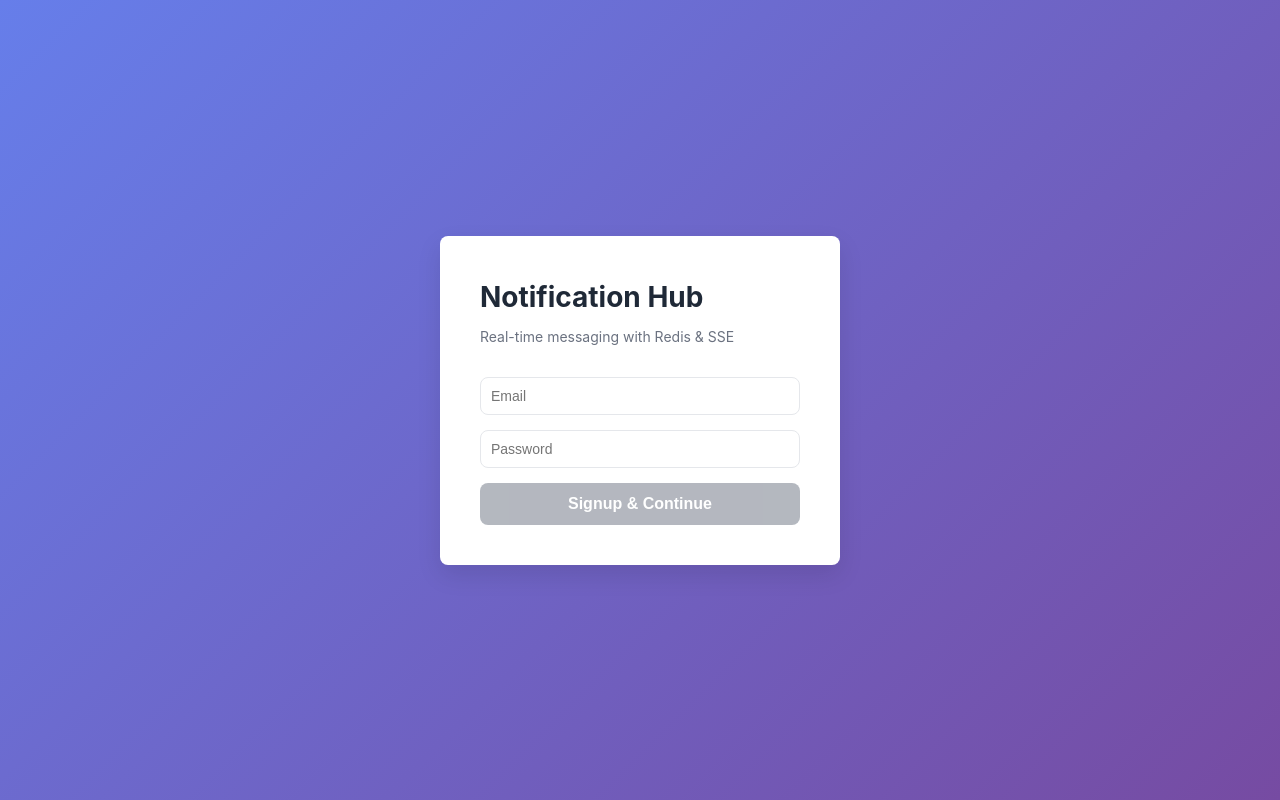
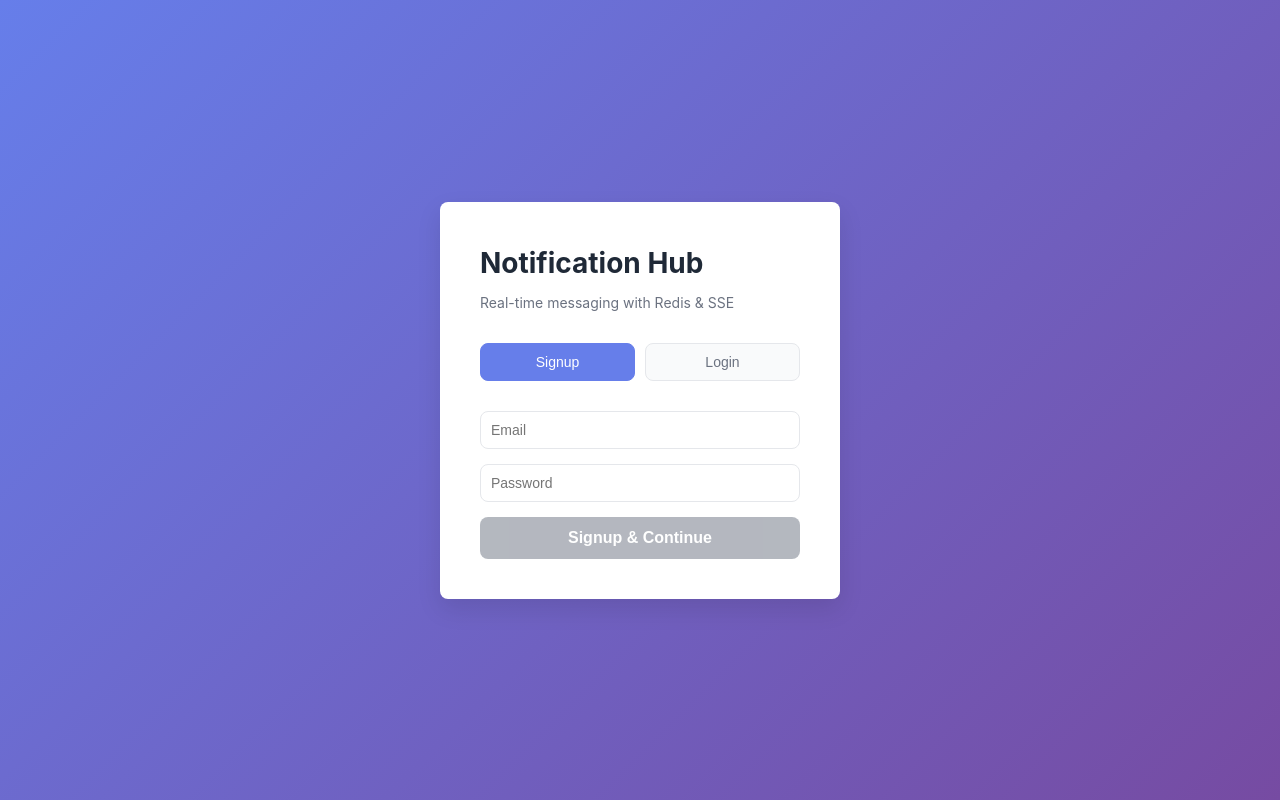
Before and after one commit to ammar629/notification-hub, a Next.js app in the folder notification-hub-frontend/: page / in a window 1280 px wide. Built offline with nearby package versions, Linux system fonts and the light colour scheme.

Commit message:
feat: implement login functionality

```diff
--- a/notification-hub-frontend/src/app/page.module.css
+++ b/notification-hub-frontend/src/app/page.module.css
@@ -58,3 +58,26 @@
   margin-bottom: 15px;
   text-align: center;
 }
+
+.toggle {
+  display: flex;
+  gap: 10px;
+  margin-bottom: 30px;
+}
+
+.toggle button {
+  flex: 1;
+  padding: 10px;
+  background: var(--bg-secondary);
+  color: var(--text-secondary);
+  border: 1px solid var(--border);
+  border-radius: var(--radius);
+  cursor: pointer;
+  transition: all 0.2s;
+}
+
+.toggle button.active {
+  background: var(--primary);
+  color: white;
+  border-color: var(--primary);
+}
--- a/notification-hub-frontend/src/app/page.tsx
+++ b/notification-hub-frontend/src/app/page.tsx
@@ -5,22 +5,24 @@ import { useRouter } from 'next/navigation';
 import styles from './page.module.css';
 
 export default function Login() {
+    // Router
+    const router = useRouter();
+
+    const [isLogin, setIsLogin] = useState(false);
     const [email, setEmail] = useState('');
     const [password, setPassword] = useState('');
     const [loading, setLoading] = useState(false);
     const [error, setError] = useState('');
 
-    // Router
-    const router = useRouter();
-
-    const handleSignup = async () => {
-        setError('');
+    const handleSubmit = async () => {
+        setError("");
 
         // Validation
         if (!email.trim()) {
             setError('Email is required');
             return;
         }
+
         if (!password.trim()) {
             setError('Password is required');
             return;
@@ -33,39 +35,54 @@ export default function Login() {
         setLoading(true);
 
         try {
-            const res = await fetch(`${process.env.NEXT_PUBLIC_API_URL}/api/auth/signup`, {
-                method: 'POST',
-                headers: { 'Content-Type': 'application/json' },
+            const endpoint = isLogin ? "login" : "signup";
+            const res = await fetch(`${process.env.NEXT_PUBLIC_API_URL}/api/auth/${endpoint}`, {
+                method: "POST",
+                headers: { "Content-Type": "application/json" },
                 body: JSON.stringify({ email, password }),
             });
 
-            if (!res.ok) throw new Error('Signup failed');
-
             const data = await res.json();
 
-            localStorage.setItem('userId', data.user.id.toString());
-            localStorage.setItem('email', data.user.email);
+            // Something went wrong during API call
+            if (!res.ok) {
+                throw new Error(data.error);
+            }
 
+            // API call successful
+            localStorage.setItem("userId", data.userId.toString());
+            localStorage.setItem("email", email);
 
-            alert(`${data.message}. You can now subscribe to topics and receive notifications.`);
-            router.push('/dashboard');
+            router.push("/dashboard");
 
-        } catch (err: unknown) {
-            if (err instanceof Error) {
-                setError(err.message); // ✅ Safe because TypeScript now knows it has a .message property
-            } else {
-                setError("An unexpected error occurred."); // Fallback for edge cases
+        } catch (error: unknown) {
+            if (error instanceof Error) {
+                setError(error.message);
             }
         } finally {
             setLoading(false);
         }
-    };
+
+    }
 
     return (
         <div className={styles.container}>
             <div className={styles.card}>
                 <h1>Notification Hub</h1>
                 <p className={styles.subtitle}>Real-time messaging with Redis & SSE</p>
+
+                <div className={styles.toggle}>
+                    <button className={!isLogin ? styles.active : ""}
+                        onClick={() => setIsLogin(false)}
+                    >
+                        Signup
+                    </button>
+                    <button className={isLogin ? styles.active : ""}
+                        onClick={() => setIsLogin(true)}
+                    >
+                        Login
+                    </button>
+                </div>
 
                 <input
                     type="email"
@@ -84,7 +101,7 @@ export default function Login() {
                 {error && <p className={styles.error}>{error}</p>}
 
                 <button
-                    onClick={handleSignup}
+                    onClick={handleSubmit}
                     disabled={loading || !email.trim() || !password.trim()}
                     className={styles.button}
                 >
```
Also changed, not shown: 1 other file (tests, documents, lock files or other folders).
